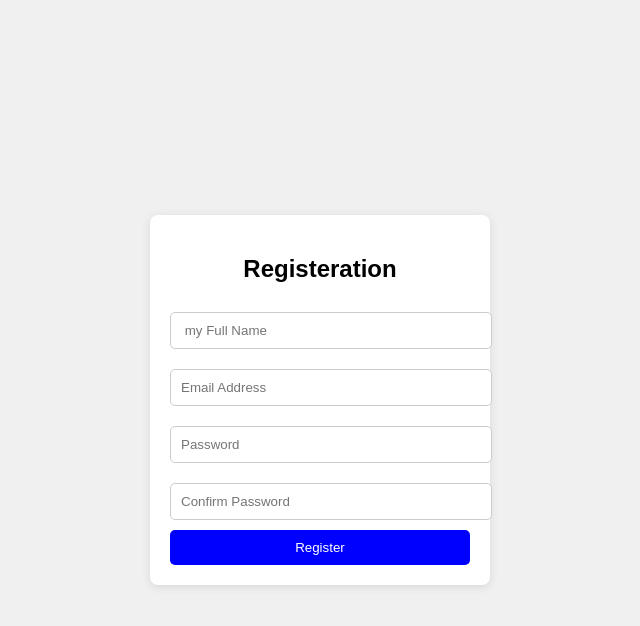
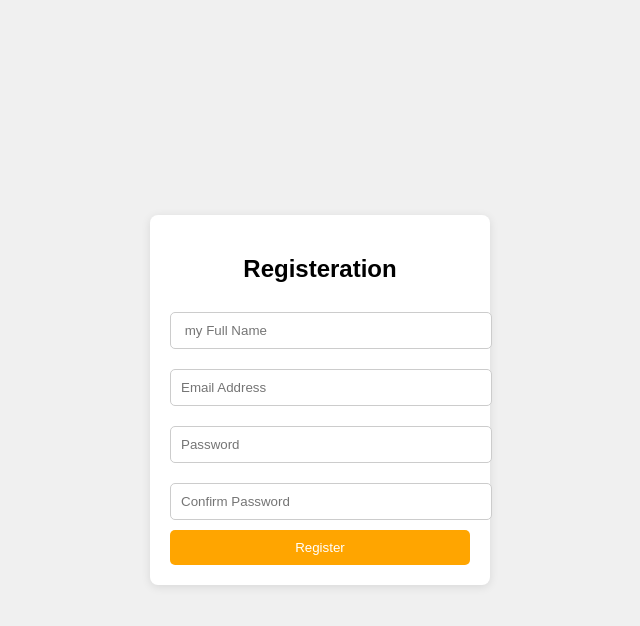
Before and after one commit to deekshitha23174/devops-weeeek1, a plain HTML site: page index.html in a window 1280 px wide. In both pictures the pointer is over the button "Register". Shown: the whole page, without its empty margins (320-960 px from the left). Drawn offline with Linux system fonts and the light colour scheme.

Commit message:
fourth commit

```diff
--- a/index.html
+++ b/index.html
@@ -10,7 +10,7 @@
         .form-container h2 { text-align: center; }
         .form-container input { width: 100%; padding: 10px; margin: 10px 0; border-radius: 5px; border: 1px solid #ccc; }
         .form-container button { width: 100%; padding: 10px; background-color: #4CAF50; color: white; border: none; border-radius: 5px; cursor: pointer; }
-        .form-container button:hover { background-color: blue; }
+        .form-container button:hover { background-color: orange; }
     </style>
 </head>
 <body>
```
